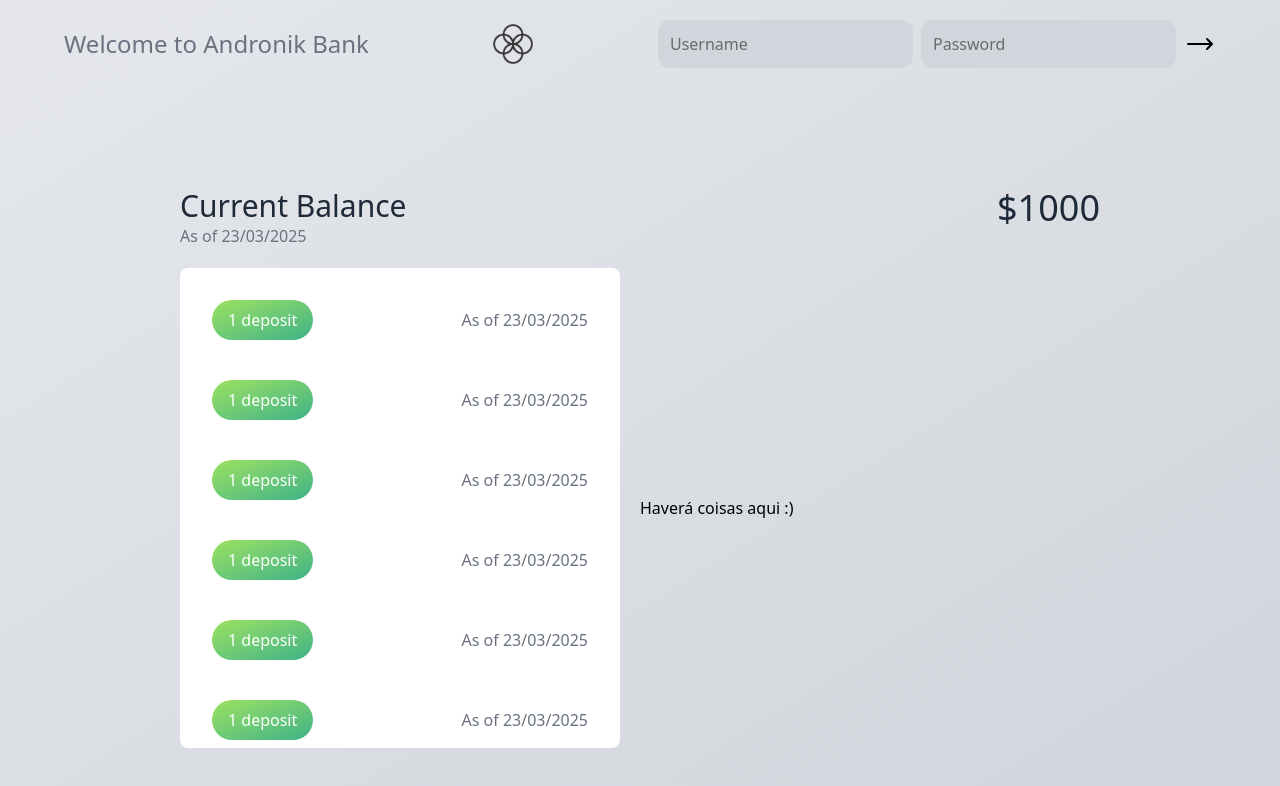
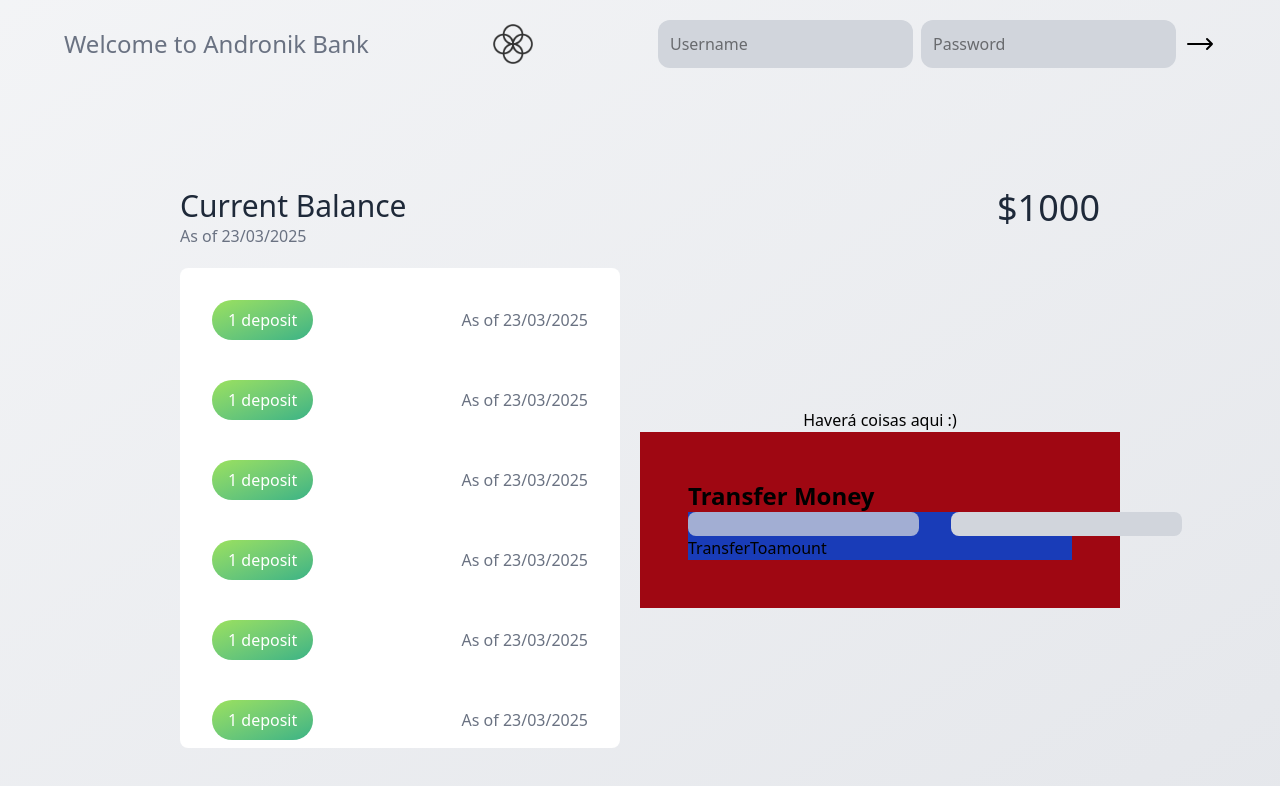
Before and after one commit to oadluis/Andronik-Bank, a React (Vite) app in the folder frontend/: page / in a window 1280 px wide. Shown: the top 786 px of the page. Built offline with nearby package versions, Linux system fonts and the light colour scheme.

Commit message:
criando o componente transferMoney!

```diff
--- a/frontend/src/App.jsx
+++ b/frontend/src/App.jsx
@@ -1,10 +1,10 @@
 import Navbar from "./components/layout/Navbar";
 import CurrentBalance from "./components/layout/CurrentBalance";
 import CurrentLogs from "./components/layout/Stratum";
-
+import TransferMoney from "./components/layout/TransferMoney";
 function App() {
   return (
-    <div className="m-0 p-0 min-h-screen bg-gradient-to-br from-gray-200 to-gray-300 flex flex-col">
+    <div className="m-0 p-0 min-h-screen bg-gradient-to-br from-gray-100 to-gray-200 flex flex-col">
       <Navbar />
       <div className="flex flex-col justify-center items-center">
         <CurrentBalance />
@@ -12,8 +12,9 @@ function App() {
           <div className="flex flex-col justify-center items-start w-2/4 pl-5 pr-5">
             <CurrentLogs />
           </div>
-          <div className="w-2/4">
+          <div className="flex flex-col justify-center items-center w-2/4">
             <p>Haverá coisas aqui :)</p>
+            <TransferMoney />
           </div>
         </div>
       </div>
--- /dev/null
+++ b/frontend/src/components/layout/TransferMoney.jsx
@@ -0,0 +1,29 @@
+function TransferMoney() {
+  return (
+    <div className="flex flex-col justify-center items-start w-full h-full bg-red-800 p-[3rem]">
+      <span className="text-2xl font-bold">Transfer Money</span>
+      <div className="flex flex-col justify-center items-start w-full h-full bg-blue-800">
+        <div className="flex flex-row justify-start items-start w-full h-full">
+          <input
+            type="text"
+            className="bg-gray-300 opacity-75 rounded-lg mr-[2rem]"
+          />
+          <input type="text" className="bg-gray-300 rounded-lg" />
+        </div>
+        <div>
+          <label>TransferTo</label>
+          <label>amount</label>
+        </div>
+      </div>
+    </div>
+  );
+}
+
+export default TransferMoney;
+
+/*
+<input type="text" />
+        <label>TransferTo</label>
+        <input type="text" />
+        <label>Amount</label>
+*/
```
